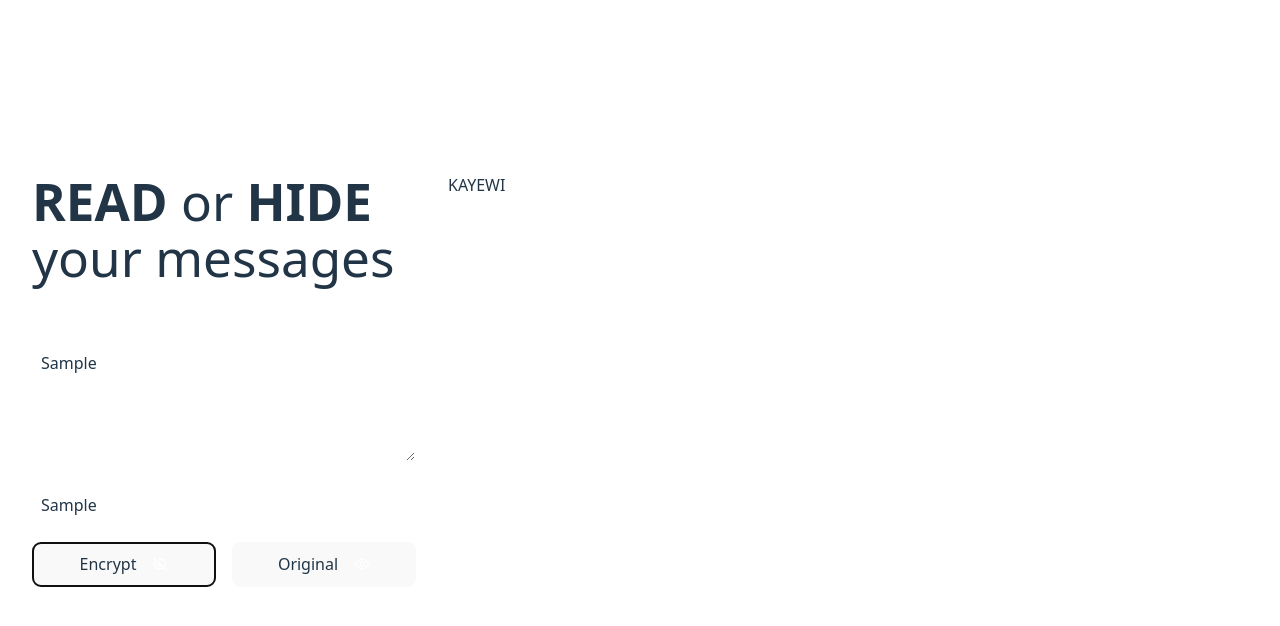
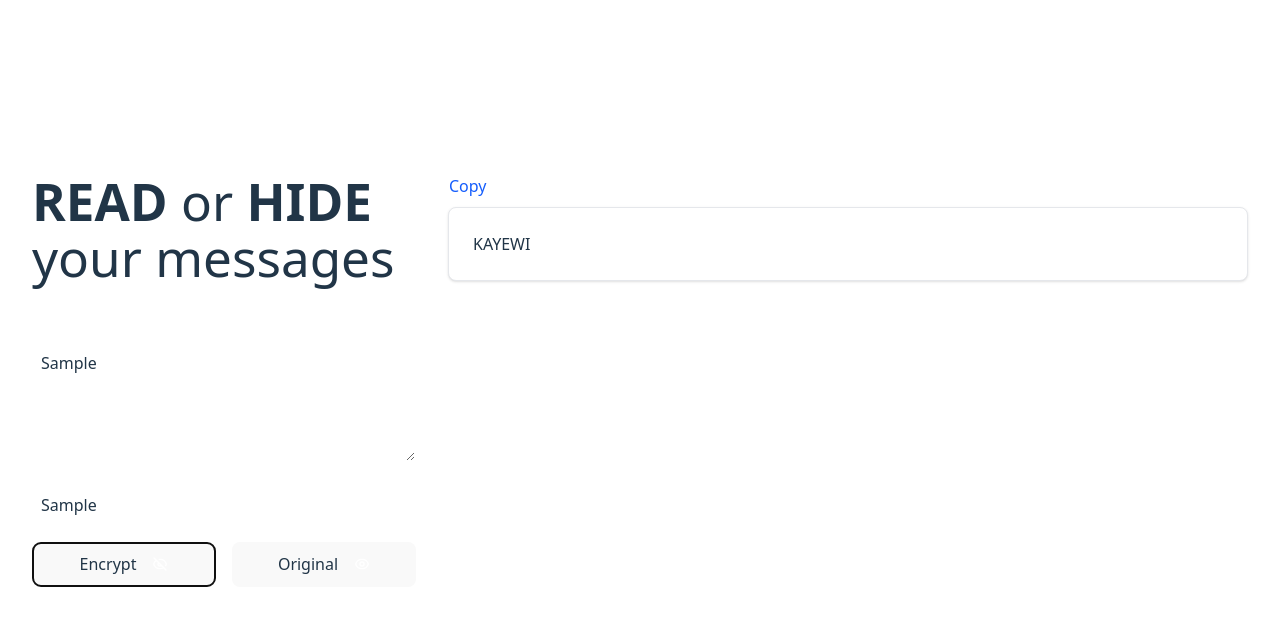
Before and after one commit to robbytrujillo/vinegereApps, a React (Vite) app: page / in a window 1280 px wide. Both pictures are taken after typing "Sample", "Sample" into the empty fields and a click on the button "Encrypt". Shown: the top 626 px of the page. Built offline with nearby package versions, Linux system fonts and the light colour scheme.

Commit message:
Component Result

```diff
--- a/src/App.tsx
+++ b/src/App.tsx
@@ -3,6 +3,7 @@ import { useState } from 'react'
 // import viteLogo from '/vite.svg'
 import './App.css'
 import FormVigenere from './components/FormVigenere';
+import Result from './components/Result';
 
 function App() {
   const [result, setResult] = useState<string>()
@@ -14,8 +15,9 @@ function App() {
           <h1 className="text-xs mb-8"><strong>READ</strong> or <strong>HIDE</strong> your messages</h1>
           <FormVigenere setResult={setResult} />
         </div>
+
         <div className="col-span-2">
-          { result }
+          <Result result={result} />
         </div>
       </div>
     </>
--- /dev/null
+++ b/src/components/Result.tsx
@@ -0,0 +1,41 @@
+import { ReactElement } from "react"
+
+interface Props {
+  result: string | undefined
+}
+
+export default function Result({result}: Props): ReactElement {
+
+  function copyToClipboard(text: string) {
+    const button = document.getElementById('button-copy') as HTMLButtonElement;
+    button.textContent = 'Copied!';
+    setTimeout(() => {
+      button.textContent = 'Copy';
+    }
+    , 1000);
+
+    //copy text to clipboard
+    navigator.clipboard.writeText(text);
+  }
+
+  if(result) {
+    return (
+      <>
+        <button
+          onClick={() => copyToClipboard(result)}
+          id="button-copy"
+          className='mb-2 font-medium text-blue-600 dark:text-blue-500 hover:underline !p-0 !border-transparent !bg-transparent focus:!outline-none'
+        >
+          Copy
+        </button>
+        <div className="block p-6 bg-white border border-gray-200 rounded-lg shadow-sm hover:bg-gray-100 dark:bg-gray-800 dark:border-gray-700 dark:hover:bg-gray-700">
+          <div className="result">
+            {result}
+          </div>
+        </div>
+      </>
+    );
+  } else {
+    return <></>;
+  }
+}
```
